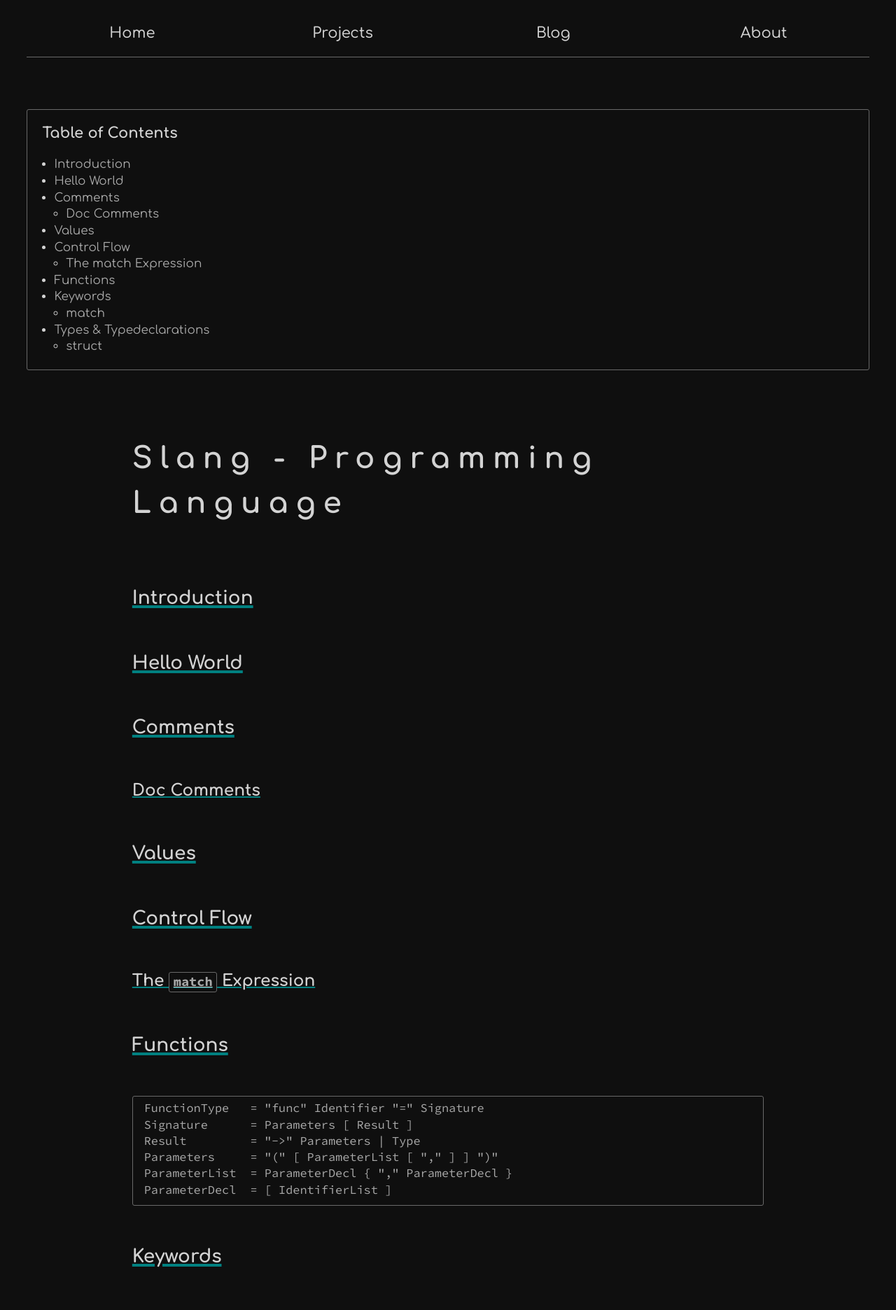
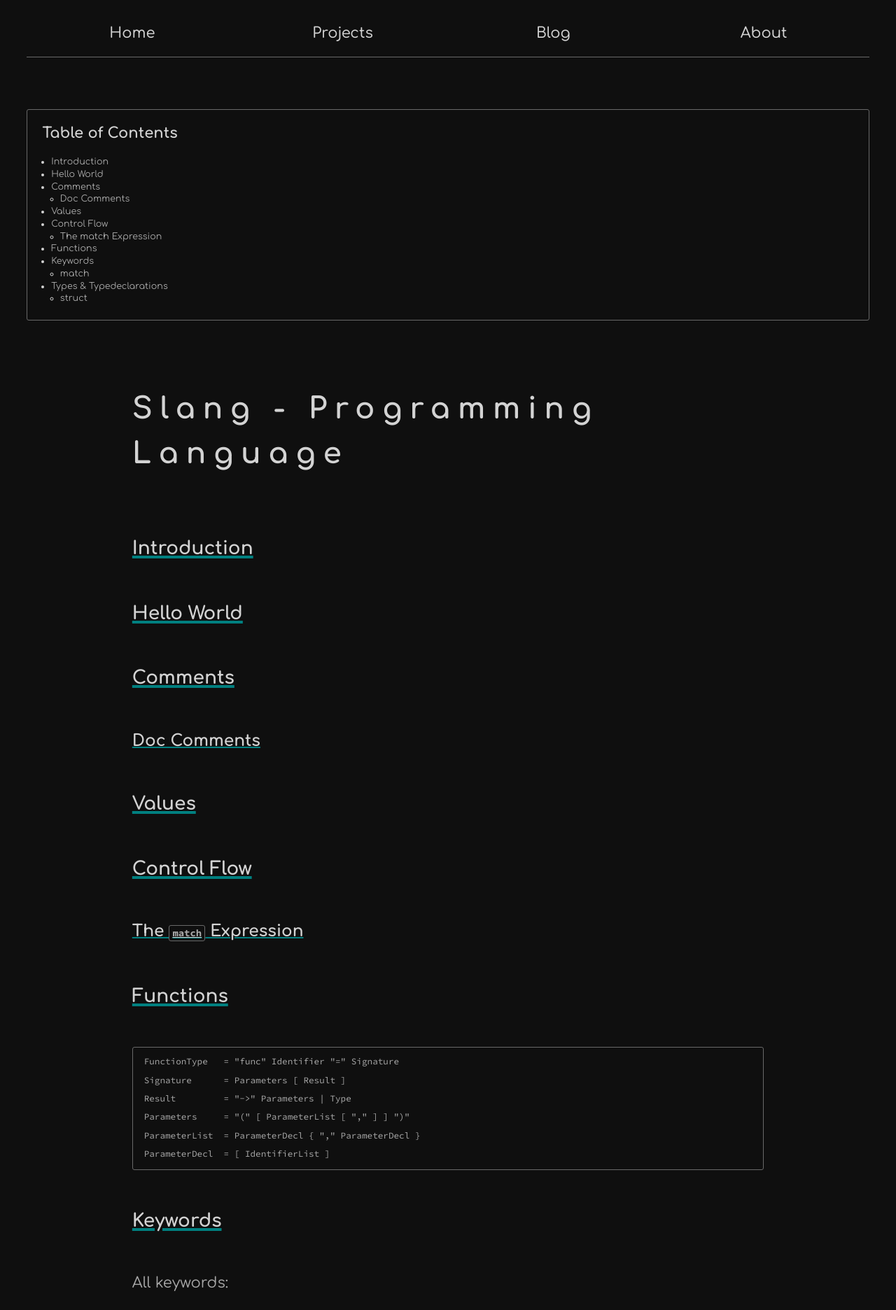
Before and after one commit to nonsensation/nonsensation.github.io, a Jekyll site: the page built from _posts/2020-12-01-Test-Docs.md, in a window 1280 px wide. Shown: the part 361-2233 px from the top of the page at 70% size. Built offline with Jekyll 4.4.1, drawn with Linux system fonts in a browser that asks for light colours; some web fonts are replaced.

Commit message:
Revert pre>code lineheight to 1.25 & changed code-font-size from 80% to 60%

```diff
--- a/_sass/default.scss
+++ b/_sass/default.scss
@@ -39,7 +39,7 @@
 
   --font: "Comfortaa";
   --code-font: 'Source Code Pro', monospace;
-  --code-font-size: 80%;
+  --code-font-size: 60%;
 
   // font-family: 'Roboto Mono', monospace;
   // font-family: 'Inconsolata', monospace;
@@ -855,7 +855,7 @@ pre {
   border-radius: var(--border-radius);
   padding: 0.25em 0.75em 0.5em 0.75em;
   // overflow-x: auto;
-  line-height: 1.1em;
+  line-height: 1.25em;
   margin: 1em auto;
 
   code {
```
